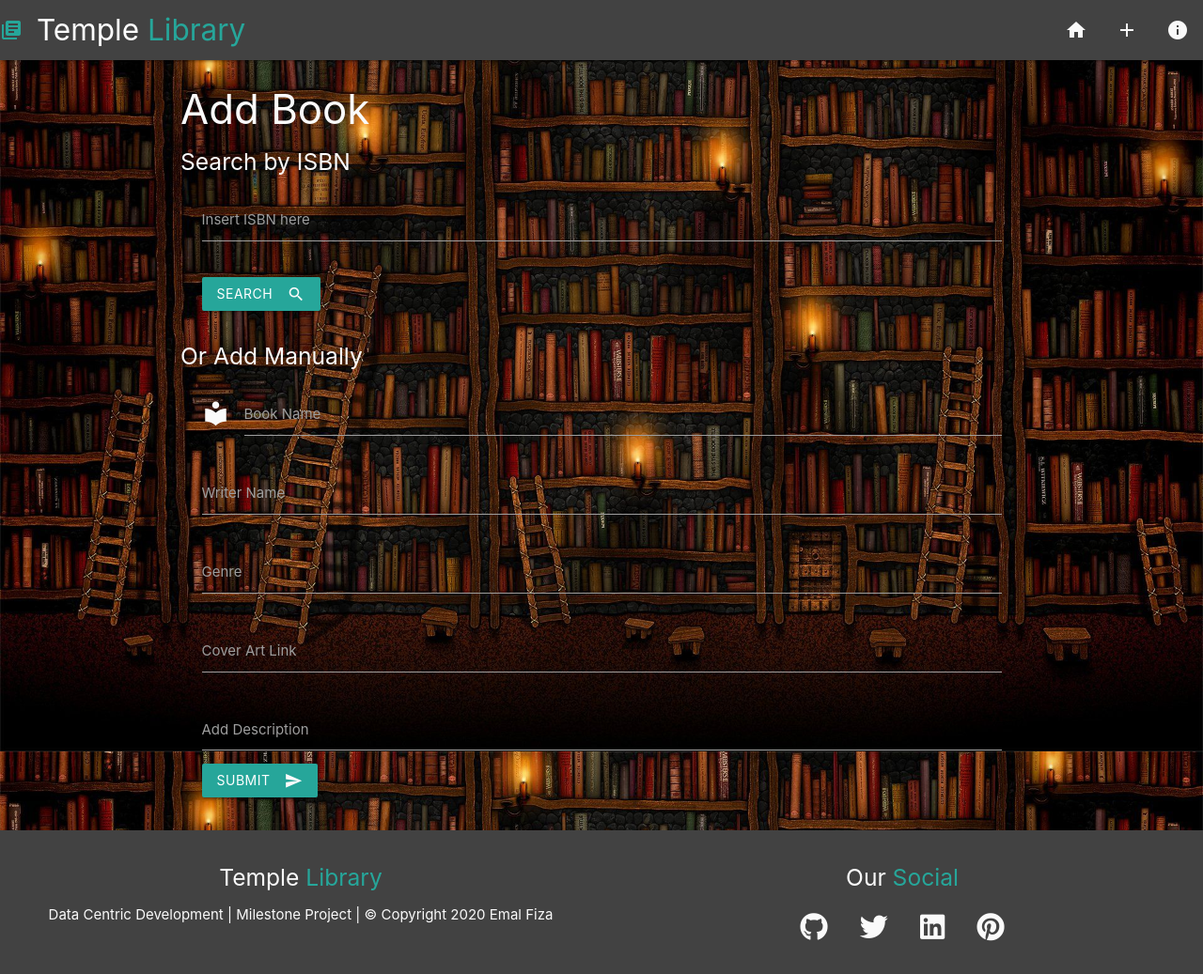
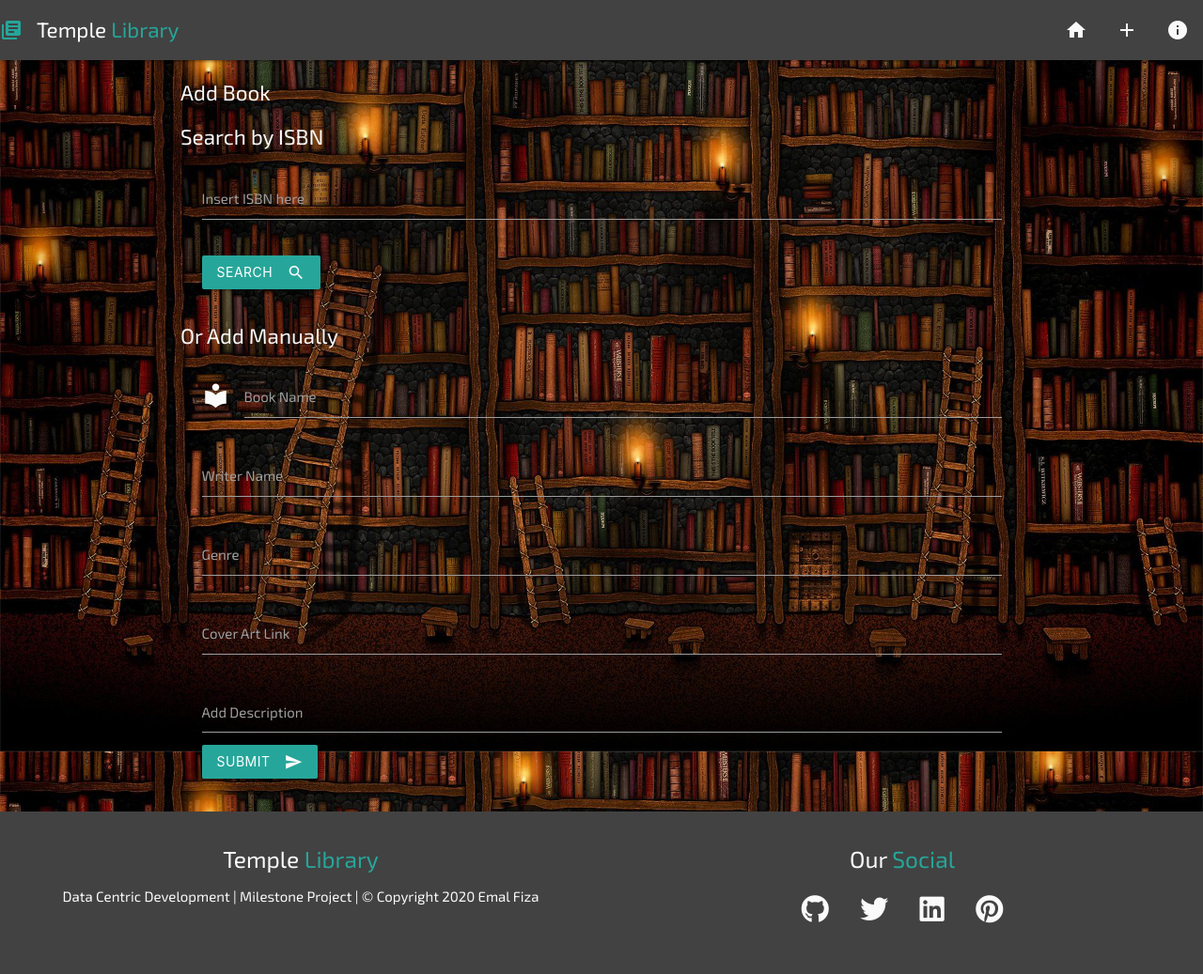
Before and after one commit to emalfiza/temple-library, a Flask app: page /add_book in a window 1280 px wide. Shown: the whole page at 94% size. After the commit the page ends 983 px from the top, so only its background shows below. Run offline with Flask 2, Linux system fonts and the light colour scheme; some libraries are stand-ins or nearby versions.

Commit message:
titles font change for improve visiuality

```diff
--- a/requirements.txt
+++ b/requirements.txt
@@ -1,4 +1,7 @@
 Click==7.0
+dnspython==1.16.0
 Flask==1.1.1
+Flask-PyMongo==2.3.0
 itsdangerous==1.1.0
+pymongo==3.10.1
 Werkzeug==0.16.1
--- a/static/css/style.css
+++ b/static/css/style.css
@@ -17,6 +17,11 @@ main {
 
 * {
     color: #fafafa;
+    font-family: 'Exo 2', sans-serif;
+}
+
+h4 {
+    font-size: 1.5rem;
 }
 
 /***** NAVBAR *****/
@@ -36,6 +41,10 @@ main {
     transform: rotate(360deg);
 }
 
+nav .brand-logo{
+    font-size: 1.5rem;
+}
+
 /***** FOOTER *****/
 .social-links {
   margin: 0.5em;
--- a/templates/addbook.html
+++ b/templates/addbook.html
@@ -1,7 +1,7 @@
 {% extends "base.html" %} {% block content %}
 
-	<h3>Add Book</h3>
-	<h5>Search by ISBN</h5>
+	<h4>Add Book</h4>
+	<h4>Search by ISBN</h4>
 	<div class="row">
 		<form action="" method="POST" class="col s12">
 			<div class="input-field col s12">
@@ -16,7 +16,7 @@
 		</form>
 	</div>
 
-    <h5>Or Add Manually</h5>
+    <h4>Or Add Manually</h4>
 	<div class="row">
 		<form action="{{ url_for('insert_book') }}" method="POST" class="col s12">
 			<div class="input-field col s12">
--- a/templates/base.html
+++ b/templates/base.html
@@ -9,7 +9,7 @@
     integrity="sha384-oS3vJWv+0UjzBfQzYUhtDYW+Pj2yciDJxpsK1OYPAYjqT085Qq/1cq5FLXAZQ7Ay" crossorigin="anonymous">
 
     <!--Google Font-->
-    <link href="https://fonts.googleapis.com/css?family=Lato:400,400i,700,700i,900|Permanent+Marker&display=swap" rel="stylesheet">
+    <link href="https://fonts.googleapis.com/css?family=Exo+2&display=swap" rel="stylesheet">
 
     <!--Materalize Icons-->
     <link href="https://fonts.googleapis.com/icon?family=Material+Icons" rel="stylesheet">
```
Also changed, not shown: README.md, static/wireframes/about-large.png (added), static/wireframes/about-small.png (added), static/wireframes/add-book-large.png (added), static/wireframes/add-book-small.png (added), static/wireframes/edit-book-large.png (added), static/wireframes/edit-book-small.png (added), static/wireframes/home-large.png (added), static/wireframes/home-small.png (added), static/wireframes/view-book-large.png (added), static/wireframes/view-book-small.png (added).
